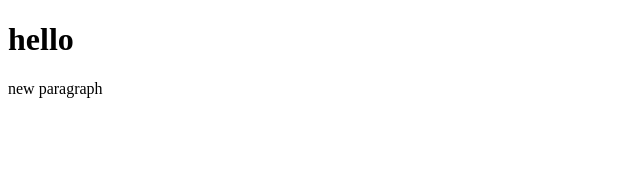
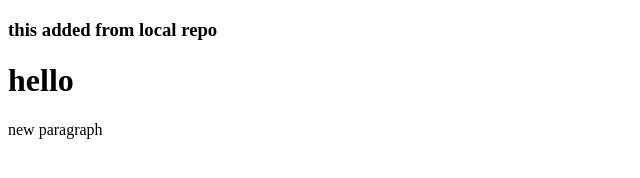
Before and after one commit to omrran/test-for-git-course, a plain HTML site: page index.html in a window 1280 px wide. Shown: the whole page, without its empty margins (0-640 px from the left). Drawn offline with Linux system fonts and the light colour scheme.

Commit message:
update index from local add h3 tag

```diff
--- a/index.html
+++ b/index.html
@@ -7,6 +7,7 @@
     <title>Document</title>
 </head>
 <body>
+    <h3>this added from local repo</h3>
     <h1>hello</h1>
     <p>new paragraph</p>
 </body>
```
